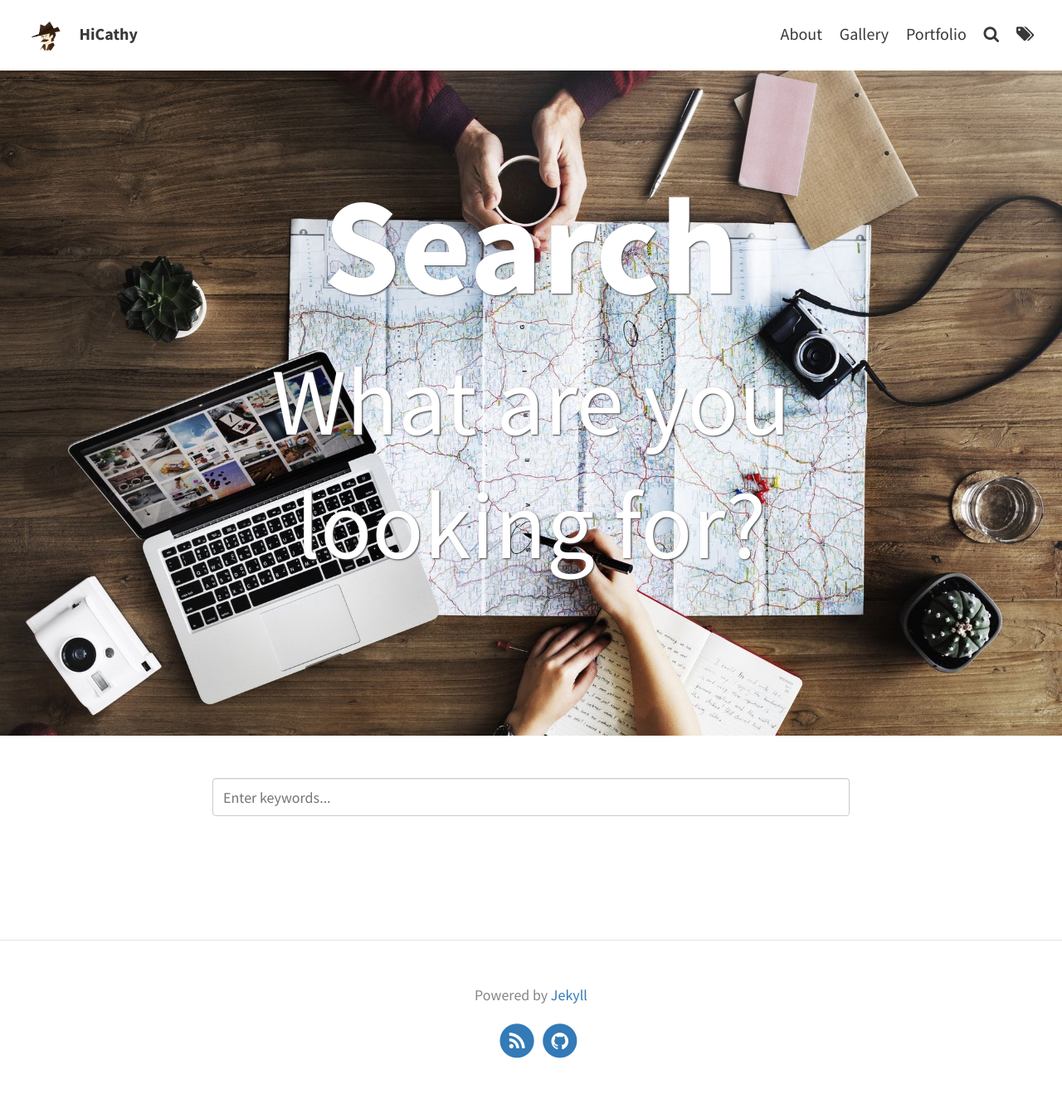
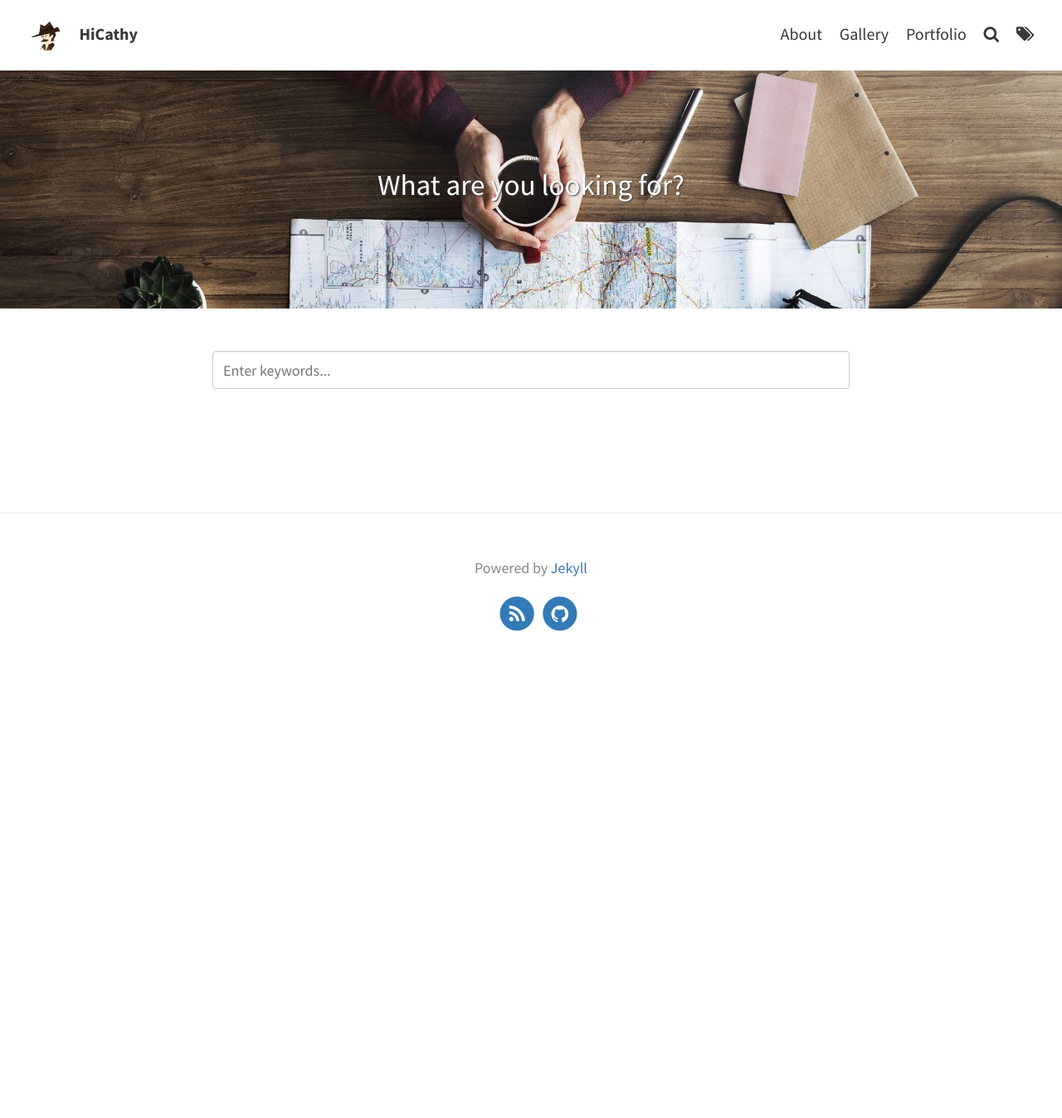
Before and after one commit to CathyForeverYoung/CathyForeverYoung.github.io, a Jekyll site: the page built from pages/search.html, in a window 1280 px wide. Shown: the whole page at 83% size. Built offline with Jekyll 4.4.1, drawn with Linux system fonts in a browser that asks for light colours; after the commit the page ends 900 px from its top, so only the background shows below that.

```diff
--- a/_sass/base/_global.scss
+++ b/_sass/base/_global.scss
@@ -48,11 +48,11 @@
 }
 
 h1 {
-    font-size: 8.3em;
+    font-size: 0.3em;
 }
 
 h2 {
-    font-size: 5.75em;
+    font-size: 1.75em;
 }
 
 h3 {
```
